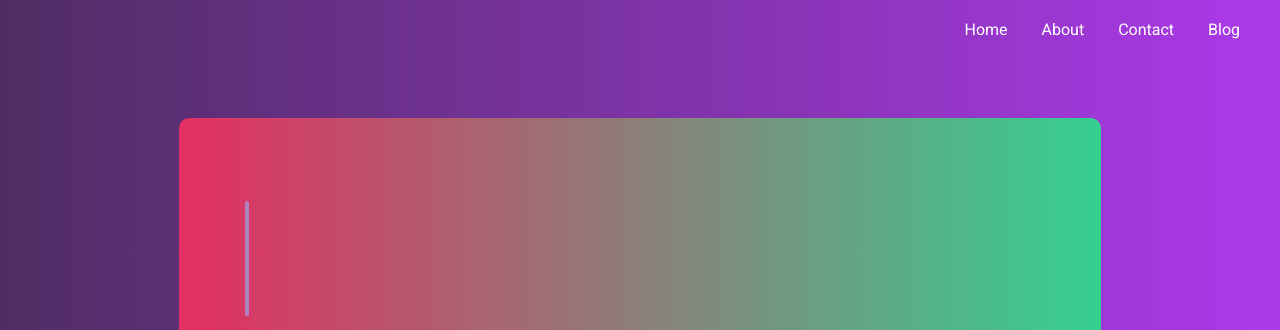
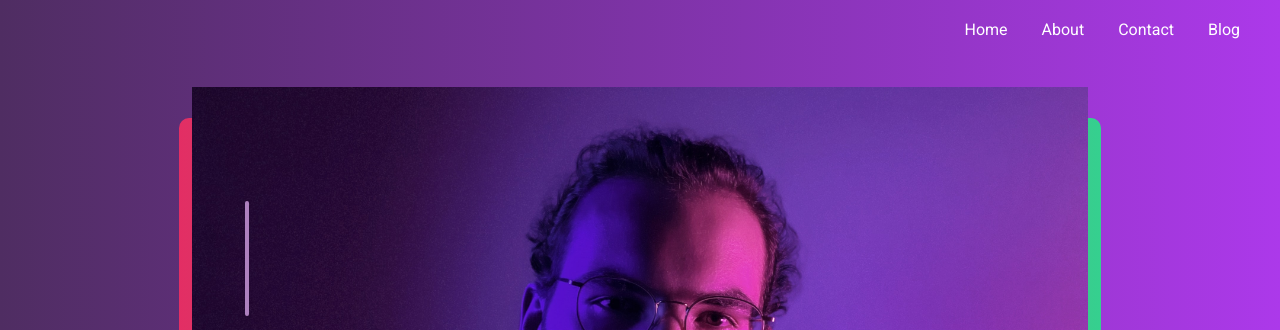
Before and after one commit to Samiksha-lync/portfolio, a plain HTML site: page index.html in a window 1280 px wide. Shown: the top 330 px of the page. Drawn offline with nearby package versions, Linux system fonts and the light colour scheme; files that its build step writes are made by us from their sources; files whose address does not match are found by name.

Commit message:
first commit

```diff
--- a/components/_header.scss
+++ b/components/_header.scss
@@ -17,7 +17,7 @@
       width: 70%;
       height: 90%;
       margin-top: 2rem;
-      background-image: url(Images/simon-de-vries-UQluWXKUn7A-unsplash.jpg);
+      background-image: url(images/simon-de-vries-UQluWXKUn7A-unsplash.jpg);
       background-size: cover;
       background-position: 0 -280px;
       background-repeat: no-repeat;
```
